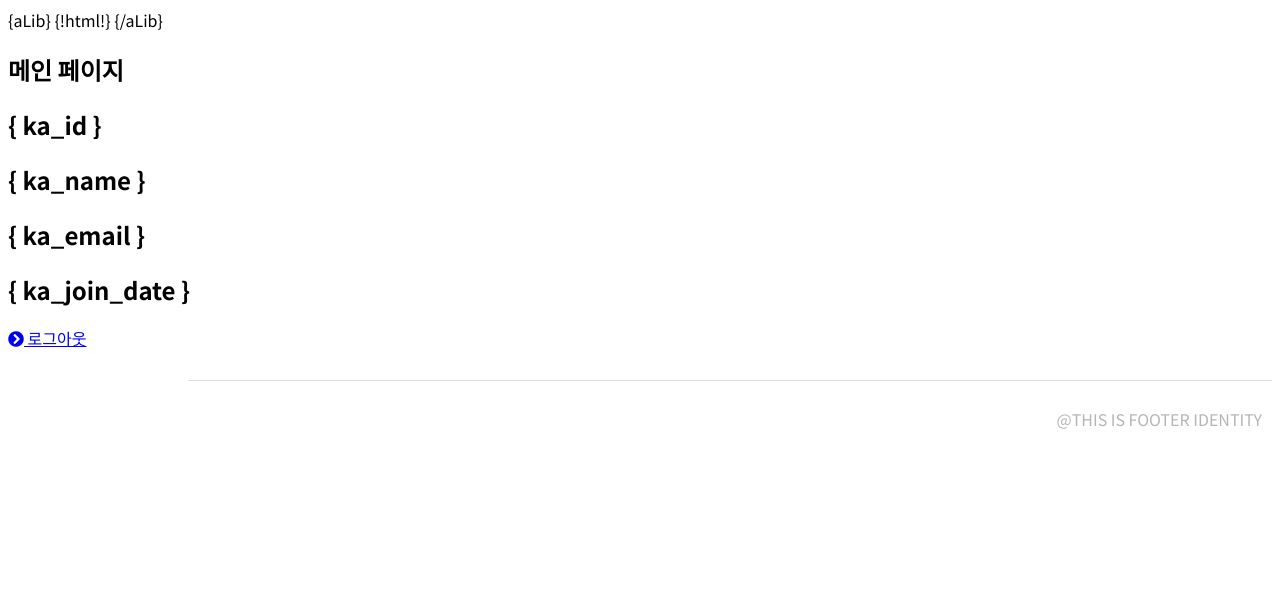
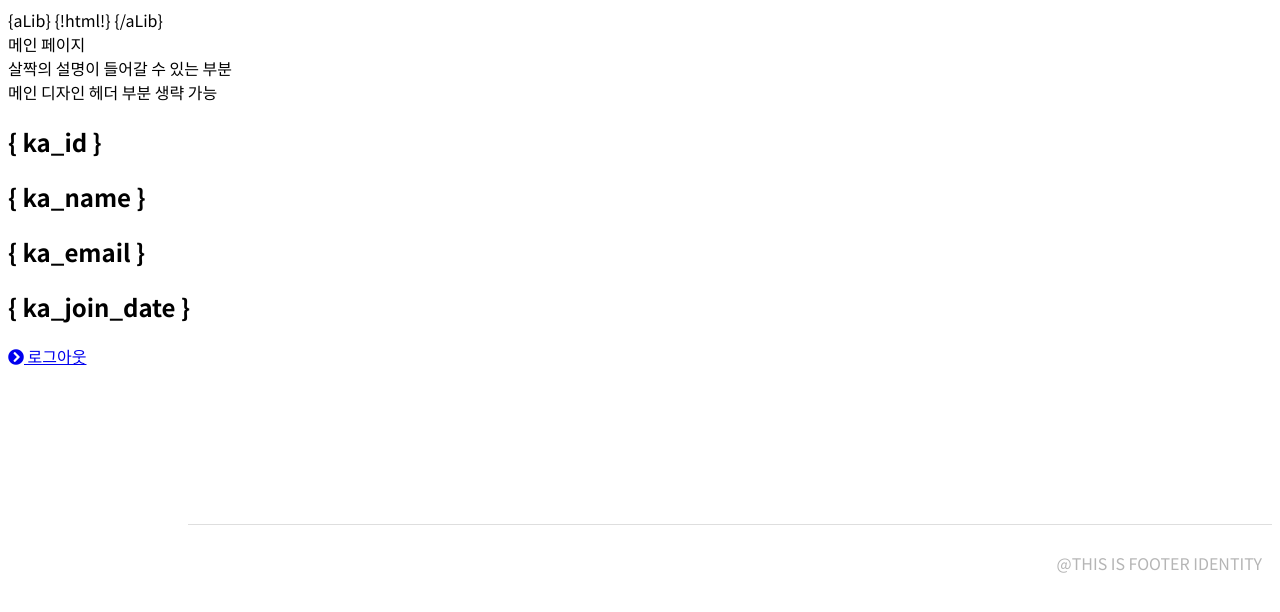
Before and after one commit to DevelopJun/CI-Framwork_Front-KS-, a PHP site: template CI2/Views/index.php in a window 1280 px wide. Shown: the top 612 px of the page. Run offline with PHP 8.4, Linux system fonts and the light colour scheme; the template is opened without the code that fills it, so the values that code supplies are empty; some libraries are stand-ins or nearby versions.

Commit message:
Add files via upload

```diff
--- a/CI2/Views/index.php
+++ b/CI2/Views/index.php
@@ -1,11 +1,35 @@
-<script>
-	console.log("testing");
-</script>
-<h2>메인 페이지</h2>
-<div class="dombox_tt">
-	<h2>{ ka_id }</h2>
-	<h2>{ ka_name }</h2>
-	<h2>{ ka_email }</h2>
-	<h2>{ ka_join_date }</h2>
-	<a href="#" onclick="location.href='/login/logout';"><i class="fas fa-chevron-circle-right"></i> 로그아웃</a>
+<div class="app-page-title">
+	<div class="page-title-wrapper">
+		<div class="page-title-heading">
+			<div>
+				메인 페이지
+				<div class="page-title-subheading">
+					살짝의 설명이 들어갈 수 있는 부분
+				</div>
+			</div>
+		</div>
+	</div>
 </div>
+<div class="row">
+	<div class="col-md-12 col-lg-12">
+		<div class="mb-3 card">
+			<div class="card-header-tab card-header-tab-animation card-header">
+				<div class="card-header-title">
+					<i class="header-icon lnr-apartment icon-gradient bg-love-kiss"></i>
+					메인 디자인 헤더 부분 생략 가능
+				</div>
+			</div>
+			<div class="card-body">
+				<div class="tab-content">
+					<div class="tab-pane fade show active" id="tabs-eg-77" style="min-height: 400px">
+						<h2>{ ka_id }</h2>
+						<h2>{ ka_name }</h2>
+						<h2>{ ka_email }</h2>
+						<h2>{ ka_join_date }</h2>
+						<a href="#" onclick="location.href='/login/logout';"><i class="fas fa-chevron-circle-right"></i> 로그아웃</a>
+					</div>
+				</div>
+			</div>
+		</div>
+	</div>
+</div>
```
Also changed, not shown: CI2/Views/menu1.php (+20 -6 lines).
